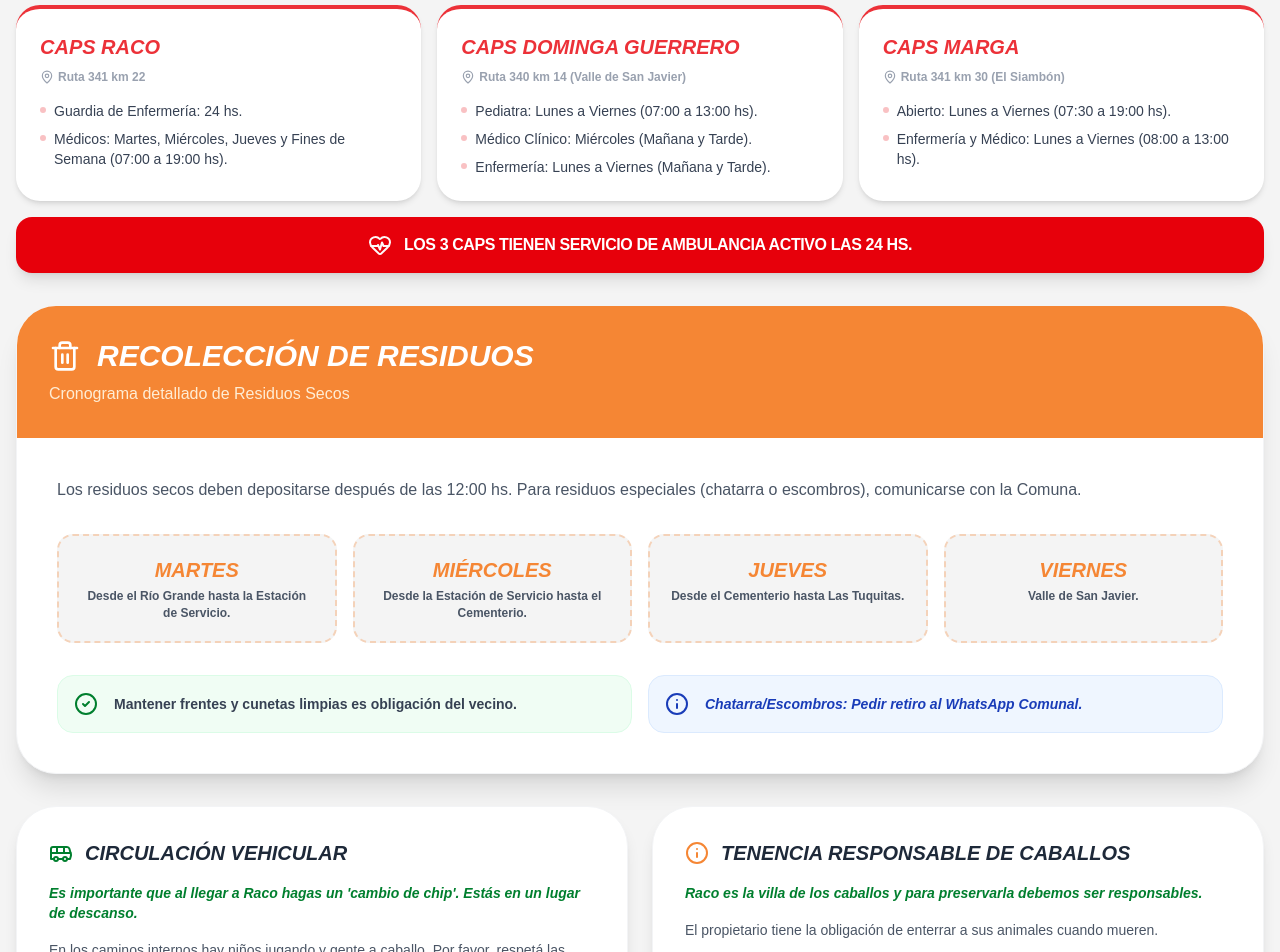
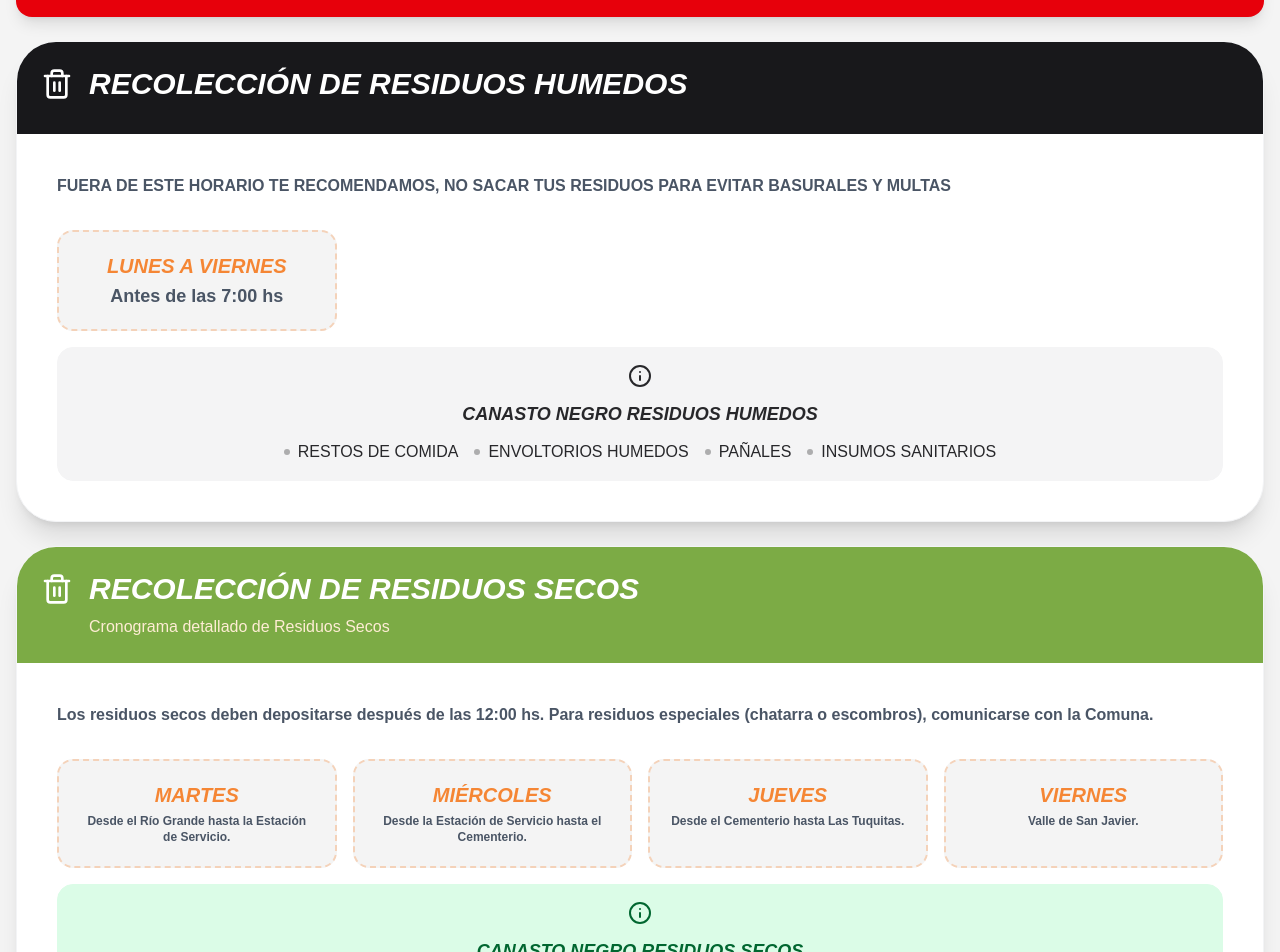
Before and after one commit to leo43161/raco-web-v2, a Next.js app: page /veraneantes in a window 1280 px wide. Shown: the part 328-1280 px from the top of the page. Built offline with nearby package versions, Linux system fonts and the light colour scheme.

Commit message:
se agrego informacion de los residuos humedos y se mejoró el visual de dichos datos y del home

```diff
--- a/src/app/page.tsx
+++ b/src/app/page.tsx
@@ -26,7 +26,7 @@ export default function Home() {
     <main className="bg-background min-h-screen text-foreground font-sans selection:bg-naranja-light selection:text-white pb-20">
 
       {/* --- 1. HERO INSTITUCIONAL --- */}
-      <section className="relative h-[85vh] flex items-center justify-center overflow-hidden shadow-2xl mx-0 mt-0 pb-14 rounded-b-[3rem] border-b-8 border-naranja">
+      <section className="relative h-min-[85vh] flex items-center justify-center overflow-hidden shadow-2xl mx-0 mt-0 pb-14 rounded-b-[3rem] border-b-8 border-naranja">
         <div className="absolute inset-0 z-0">
           <Image
             src="/img/home/hero.jpg"
@@ -50,13 +50,24 @@ export default function Home() {
               TEMPORADA 2026
             </div>
 
-            <h1 className="text-4xl md:text-6xl font-bold mb-6 drop-shadow-lg leading-tight">
-              Bienvenidos a la<br/>
+            <div className="flex justify-center items-center">
+              <Image
+                src="/img/home/raco_isologo.png"
+                alt="Paisaje de Raco"
+                className="object-contain"
+                priority
+                height={300}
+                width={300}
+              />
+            </div>
+
+            {/* <h1 className="text-4xl md:text-6xl font-bold mb-6 drop-shadow-lg leading-tight">
+              Bienvenidos a la<br />
               <span className="text-secondary font-black italic">Comuna de Raco</span>
-            </h1>
+            </h1> */}
 
             {/* TEXTO CON MÁS ONDA Y GRANDE */}
-            <p className="text-2xl md:text-3xl max-w-2xl mx-auto text-white font-medium italic mb-12 text-shadow-md tracking-wide">
+            <p className="text-2xl md:text-3xl max-w-2xl mx-auto text-white font-medium italic mb-8 md:mb-12 text-shadow-md tracking-wide">
               "Naturaleza, cultura y tranquilidad"
             </p>
 
@@ -89,28 +100,28 @@ export default function Home() {
             <div className="bg-orange-100 p-3 rounded-full text-naranja">
               <Trash2 size={24} />
             </div>
-            <span className="text-sm font-bold text-gray-700 leading-tight">Recolección<br/>de Residuos</span>
+            <span className="text-sm font-bold text-gray-700 leading-tight">Recolección<br />de Residuos</span>
           </Link>
 
           <Link href="/veraneantes#transito" className="bg-white p-4 rounded-3xl shadow-lg border-b-4 border-blue-400 hover:scale-105 transition-all flex flex-col items-center text-center gap-2">
             <div className="bg-blue-100 p-3 rounded-full text-blue-600">
               <Bus size={24} />
             </div>
-            <span className="text-sm font-bold text-gray-700 leading-tight">Horarios<br/>Colectivo</span>
+            <span className="text-sm font-bold text-gray-700 leading-tight">Horarios<br />Colectivo</span>
           </Link>
 
           <a href={`https://wa.me/${TELEFONOS.comuna}`} target="_blank" className="bg-white p-4 rounded-3xl shadow-lg border-b-4 border-green-500 hover:scale-105 transition-all flex flex-col items-center text-center gap-2">
             <div className="bg-green-100 p-3 rounded-full text-green-600">
               <MessageCircle size={24} />
             </div>
-            <span className="text-sm font-bold text-gray-700 leading-tight">Contacto<br/>Comuna</span>
+            <span className="text-sm font-bold text-gray-700 leading-tight">Contacto<br />Comuna</span>
           </a>
 
           <Link href="#catalogo" className="bg-white p-4 rounded-3xl shadow-lg border-b-4 border-purple-400 hover:scale-105 transition-all flex flex-col items-center text-center gap-2">
             <div className="bg-purple-100 p-3 rounded-full text-purple-600">
               <Store size={24} />
             </div>
-            <span className="text-sm font-bold text-gray-700 leading-tight">Catálogo<br/>Servicios</span>
+            <span className="text-sm font-bold text-gray-700 leading-tight">Catálogo<br />Servicios</span>
           </Link>
         </div>
 
@@ -137,7 +148,7 @@ export default function Home() {
           </a>
 
           <div className="flex flex-col gap-2">
-             <a href={`tel:${TELEFONOS.comisaria}`} className="flex items-center gap-4 bg-blue-50 p-4 rounded-2xl border border-blue-100 hover:bg-blue-100 transition-colors">
+            <a href={`tel:${TELEFONOS.comisaria}`} className="flex items-center gap-4 bg-blue-50 p-4 rounded-2xl border border-blue-100 hover:bg-blue-100 transition-colors">
               <div className="bg-blue-600 text-white p-3 rounded-xl shadow-md">
                 <ShieldAlert size={24} />
               </div>
--- a/src/app/veraneantes/page.tsx
+++ b/src/app/veraneantes/page.tsx
@@ -10,6 +10,8 @@ import Link from "next/link";
 import {
   DATA_CAPS,
   DATA_RESIDUOS_SECOS,
+  DATA_RESIDUOS_HUMEDOS,
+  NOTA_RESIDUOS_HUMEDOS,
   DATA_NORMATIVAS,
   TELEFONOS,
   NOTA_RESIDUOS,
@@ -41,7 +43,115 @@ export default function GuiaVecino() {
         </motion.div>
       </section>
 
-      <div className="container mx-auto px-4 mt-5 space-y-8">
+
+      <div className="container mx-auto px-4 mt-5 space-y-6">
+        <div className="bg-red-600 text-white p-4 rounded-2xl flex items-center justify-center shadow-lg">
+          <h2 className="font-bold text-sm md:text-base uppercase tracking-tight">
+            ESTIMADO VECINO, COMUNICAMOS QUE ES
+            OBLIGATORIO SEPARAR LA BASURA (RES.N°004)
+          </h2>
+        </div>
+
+        {/* --- RECOLECCIÓN DE RESIDUOS (ACORDEÓN ESTILO FICHA) --- */}
+        <section className="bg-white rounded-[2.5rem] shadow-xl overflow-hidden border border-gray-100">
+          <div id="residuos" className="bg-zinc-900 p-6 text-white">
+            <div className="flex flex-col md:flex-row items-center gap-4 mb-2">
+              <Trash2 size={32} />
+              <h3 className="text-xl md:text-3xl font-black italic uppercase text-center">Recolección de Residuos Humedos</h3>
+            </div>
+          </div>
+
+          <div className="p-6 md:p-10">
+            <p className="text-gray-600 mb-8 font-bold">
+              {NOTA_RESIDUOS_HUMEDOS}
+            </p>
+
+            <div className="grid grid-cols-1 sm:grid-cols-2 lg:grid-cols-4 gap-4">
+              {DATA_RESIDUOS_HUMEDOS.map((item, idx) => (
+                <div key={idx} className="bg-background p-5 rounded-2xl border-2 border-dashed border-naranja/30 text-center">
+                  <span className="block text-naranja font-black text-xl mb-1 uppercase italic">{item.dia}</span>
+                  <p className="text-lg font-bold text-gray-600 leading-snug">{item.zona}</p>
+                </div>
+              ))}
+            </div>
+            <div className="flex flex-col items-center gap-3 p-4 bg-zinc-100 rounded-2xl border border-zinc-100 text-zinc-800 mt-4">
+              <Info />
+              <p className="text-lg font-bold italic">
+                CANASTO NEGRO RESIDUOS HUMEDOS
+              </p>
+              <ul className="flex flex-col md:flex-row gap-4 w-full justify-center">
+                <li className="flex gap-2 items-center">
+                  <div className="w-1.5 h-1.5 rounded-full bg-zinc-950/30 shrink-0" />
+                  RESTOS DE COMIDA</li>
+                <li className="flex gap-2 items-center">
+                  <div className="w-1.5 h-1.5 rounded-full bg-zinc-950/30 shrink-0" />
+                  ENVOLTORIOS HUMEDOS</li>
+                <li className="flex gap-2 items-center">
+                  <div className="w-1.5 h-1.5 rounded-full bg-zinc-950/30 shrink-0" />
+                  PAÑALES</li>
+                <li className="flex gap-2 items-center">
+                  <div className="w-1.5 h-1.5 rounded-full bg-zinc-950/30 shrink-0" />
+                  INSUMOS SANITARIOS</li>
+              </ul>
+            </div>
+          </div>
+        </section>
+
+        <section className="bg-white rounded-[2.5rem] shadow-xl overflow-hidden border border-gray-100">
+          <div className="bg-secondary p-6 text-white">
+            <div className="flex flex-col md:flex-row items-center gap-4 mb-2">
+              <Trash2 size={32} />
+              <h3 className="text-xl md:text-3xl font-black italic uppercase text-center">Recolección de Residuos Secos</h3>
+            </div>
+            <p className="text-orange-100 font-medium text-center md:text-left md:ml-12">Cronograma detallado de Residuos Secos</p>
+          </div>
+
+          <div className="p-6 md:p-10">
+            <p className="text-gray-600 mb-8 font-bold">
+              {NOTA_RESIDUOS}
+            </p>
+
+            <div className="grid grid-cols-1 sm:grid-cols-2 lg:grid-cols-4 gap-4">
+              {DATA_RESIDUOS_SECOS.map((item, idx) => (
+                <div key={idx} className="bg-background p-5 rounded-2xl border-2 border-dashed border-naranja/30 text-center">
+                  <span className="block text-naranja font-black text-xl mb-1 uppercase italic">{item.dia}</span>
+                  <p className="text-xs font-bold text-gray-600 leading-snug">{item.zona}</p>
+                </div>
+              ))}
+            </div>
+            <div className="flex flex-col items-center gap-3 p-4 bg-green-100 rounded-2xl border border-green-100 text-green-800 mt-4">
+              <Info />
+              <p className="text-lg font-bold italic">
+                CANASTO NEGRO RESIDUOS SECOS
+              </p>
+              <ul className="flex flex-col md:flex-row gap-4 w-full justify-center">
+                <li className="flex gap-2 items-center">
+                  <div className="w-1.5 h-1.5 rounded-full bg-primary/30 shrink-0" />
+                  PAPEL/CARTÓN</li>
+                <li className="flex gap-2 items-center">
+                  <div className="w-1.5 h-1.5 rounded-full bg-primary/30 shrink-0" />
+                  PLÁSTICO</li>
+                <li className="flex gap-2 items-center">
+                  <div className="w-1.5 h-1.5 rounded-full bg-primary/30 shrink-0" />
+                  METAL</li>
+                <li className="flex gap-2 items-center">
+                  <div className="w-1.5 h-1.5 rounded-full bg-primary/30 shrink-0" />
+                  VIDRIO</li>
+              </ul>
+            </div>
+
+          </div>
+        </section>
+        <div className="mt-8 grid grid-cols-1 md:grid-cols-2 gap-4">
+          <div className="flex items-center gap-4 p-4 bg-green-50 rounded-2xl border border-green-100">
+            <CheckCircle2 className="text-primary" />
+            <p className="text-sm font-bold text-gray-700">Mantener frentes y cunetas limpias es obligación del vecino.</p>
+          </div>
+          <div className="flex items-center gap-4 p-4 bg-blue-50 rounded-2xl border border-blue-100 text-blue-800">
+            <Info />
+            <p className="text-sm font-bold italic">Chatarra/Escombros: Pedir retiro al WhatsApp Comunal.</p>
+          </div>
+        </div>
 
         {/* --- SALUD Y EMERGENCIAS (TARJETAS GRANDES) --- */}
         <section className="space-y-4">
@@ -71,43 +181,6 @@ export default function GuiaVecino() {
           <div className="bg-red-600 text-white p-4 rounded-2xl flex items-center justify-center gap-3 shadow-lg">
             <HeartPulse size={24} className="animate-pulse" />
             <p className="font-bold text-sm md:text-base uppercase tracking-tight">{DATA_AMBULANCIA}</p>
-          </div>
-        </section>
-
-        {/* --- RECOLECCIÓN DE RESIDUOS (ACORDEÓN ESTILO FICHA) --- */}
-        <section className="bg-white rounded-[2.5rem] shadow-xl overflow-hidden border border-gray-100">
-          <div id="residuos" className="bg-naranja p-8 text-white">
-            <div className="flex items-center gap-4 mb-2">
-              <Trash2 size={32} />
-              <h3 className="text-xl md:text-3xl font-black italic uppercase">Recolección de Residuos</h3>
-            </div>
-            <p className="text-orange-100 font-medium">Cronograma detallado de Residuos Secos</p>
-          </div>
-
-          <div className="p-6 md:p-10">
-            <p className="text-gray-600 mb-8 font-medium">
-              {NOTA_RESIDUOS}
-            </p>
-
-            <div className="grid grid-cols-1 sm:grid-cols-2 lg:grid-cols-4 gap-4">
-              {DATA_RESIDUOS_SECOS.map((item, idx) => (
-                <div key={idx} className="bg-background p-5 rounded-2xl border-2 border-dashed border-naranja/30 text-center">
-                  <span className="block text-naranja font-black text-xl mb-1 uppercase italic">{item.dia}</span>
-                  <p className="text-xs font-bold text-gray-600 leading-snug">{item.zona}</p>
-                </div>
-              ))}
-            </div>
-
-            <div className="mt-8 grid grid-cols-1 md:grid-cols-2 gap-4">
-               <div className="flex items-center gap-4 p-4 bg-green-50 rounded-2xl border border-green-100">
-                  <CheckCircle2 className="text-primary" />
-                  <p className="text-sm font-bold text-gray-700">Mantener frentes y cunetas limpias es obligación del vecino.</p>
-               </div>
-               <div className="flex items-center gap-4 p-4 bg-blue-50 rounded-2xl border border-blue-100 text-blue-800">
-                  <Info />
-                  <p className="text-sm font-bold italic">Chatarra/Escombros: Pedir retiro al WhatsApp Comunal.</p>
-               </div>
-            </div>
           </div>
         </section>
 
--- a/src/data/guia.ts
+++ b/src/data/guia.ts
@@ -36,13 +36,12 @@ export const DATA_CAPS: InfoCAPS[] = [
     ubicacion: "Ruta 340 km 14 (Valle de San Javier)",
     horarios: [
       "Pediatra: Lunes a Viernes (07:00 a 13:00 hs).",
-      "Médico Clínico: Miércoles (Mañana y Tarde).",
       "Enfermería: Lunes a Viernes (Mañana y Tarde)."
     ],
     contacto: "3815662715"
   },
   {
-    nombre: "CAPS Marga",
+    nombre: "CAPS CARLOS MURGA",
     ubicacion: "Ruta 341 km 30 (El Siambón)",
     horarios: [
       "Abierto: Lunes a Viernes (07:30 a 19:00 hs).",
@@ -60,8 +59,12 @@ export const DATA_RESIDUOS_SECOS: CronogramaResiduos[] = [
   { dia: "Jueves", zona: "Desde el Cementerio hasta Las Tuquitas." },
   { dia: "Viernes", zona: "Valle de San Javier." }
 ];
+export const DATA_RESIDUOS_HUMEDOS: CronogramaResiduos[] = [
+  { dia: "Lunes a Viernes", zona: "Antes de las 7:00 hs" }
+];
 
 export const NOTA_RESIDUOS = "Los residuos secos deben depositarse después de las 12:00 hs. Para residuos especiales (chatarra o escombros), comunicarse con la Comuna.";
+export const NOTA_RESIDUOS_HUMEDOS = "FUERA DE ESTE HORARIO TE RECOMENDAMOS, NO SACAR TUS RESIDUOS PARA EVITAR BASURALES Y MULTAS";
 
 // --- 3. TEXTOS NORMATIVOS Y CONVIVENCIA ---
 export const DATA_NORMATIVAS: SeccionGuia[] = [
```
